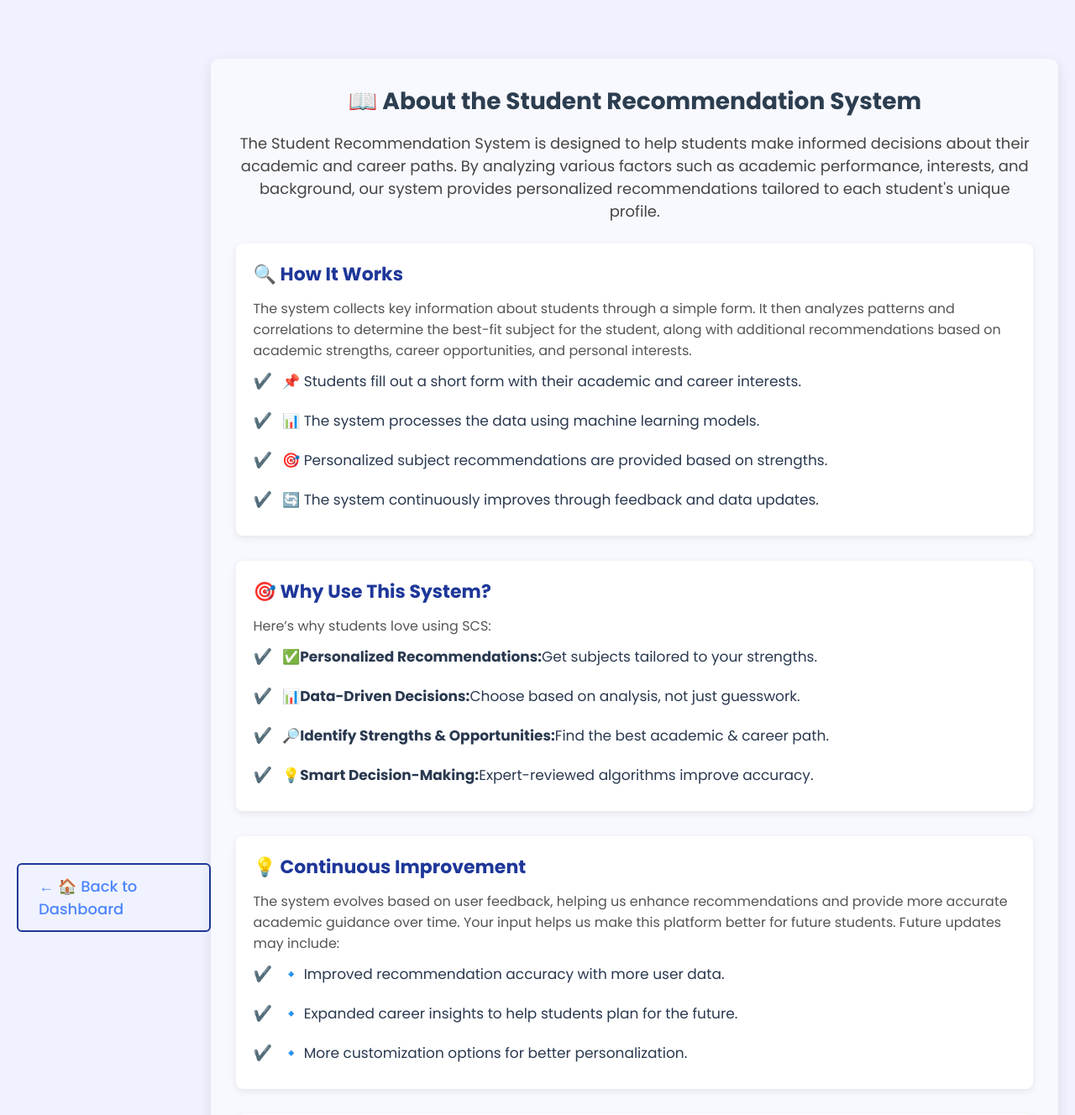
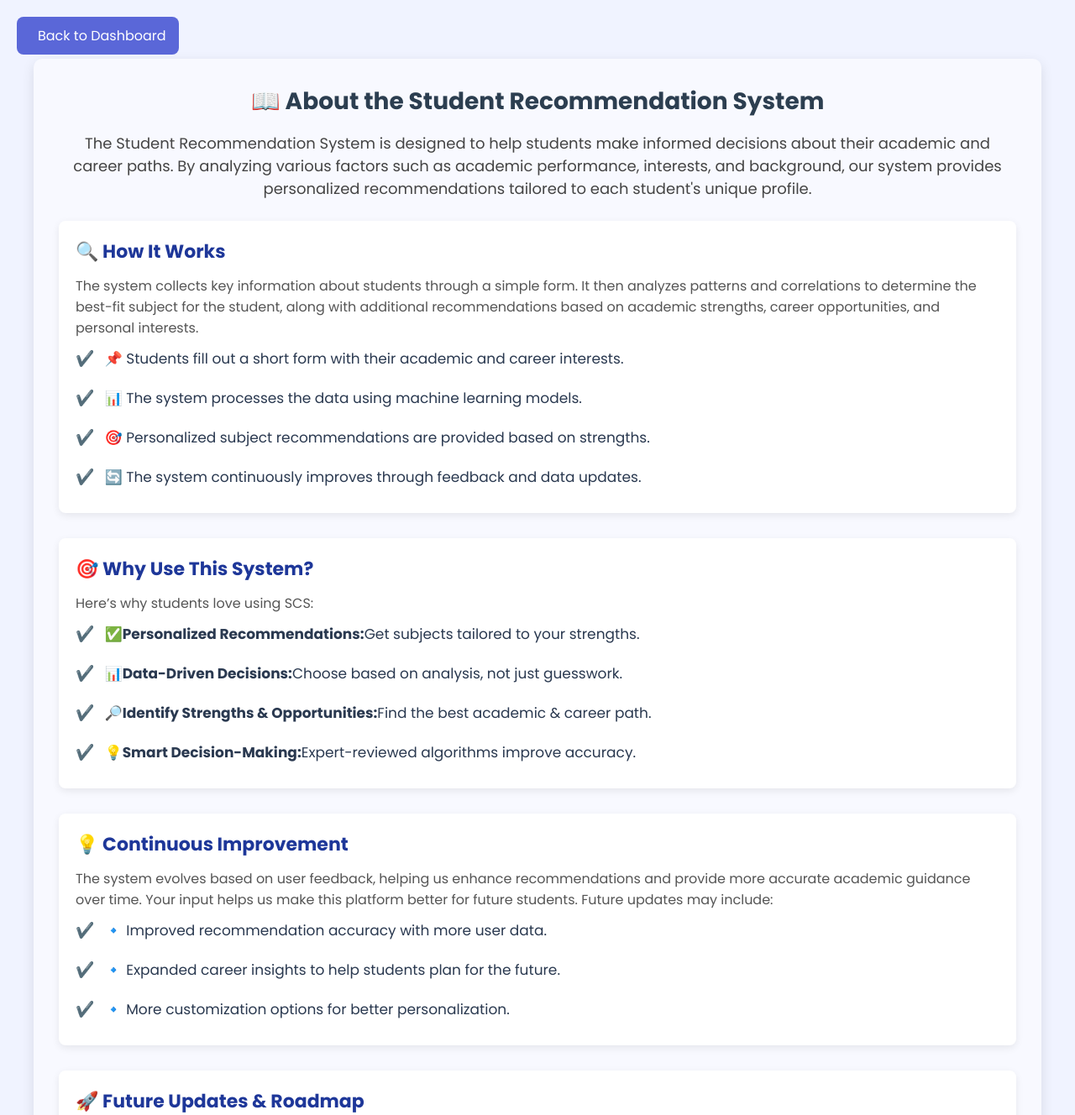
Before and after one commit to Olamieee/Subject-Recommender-System, a Django app: page /about/ in a window 1280 px wide. Shown: the top 1328 px of the page at 84% size. Run offline with Django 5.2, Linux system fonts and the light colour scheme.

Commit message:
about page

```diff
--- a/recommenderApp/templates/about.html
+++ b/recommenderApp/templates/about.html
@@ -6,7 +6,10 @@
     <title>About - Student Recommendation System</title>
 </head>
 <body>
-    <a href="{% url 'home' %}" class="back-link">🏠 Back to Dashboard</a>
+    <a href="{% url 'home' %}" class="back-home-btn">
+        <i class="fas fa-arrow-left"></i> Back to Dashboard
+    </a>
+
     <div class="guide-container">
         <h2 class="guide-title">📖 About the Student Recommendation System</h2>
 
```
